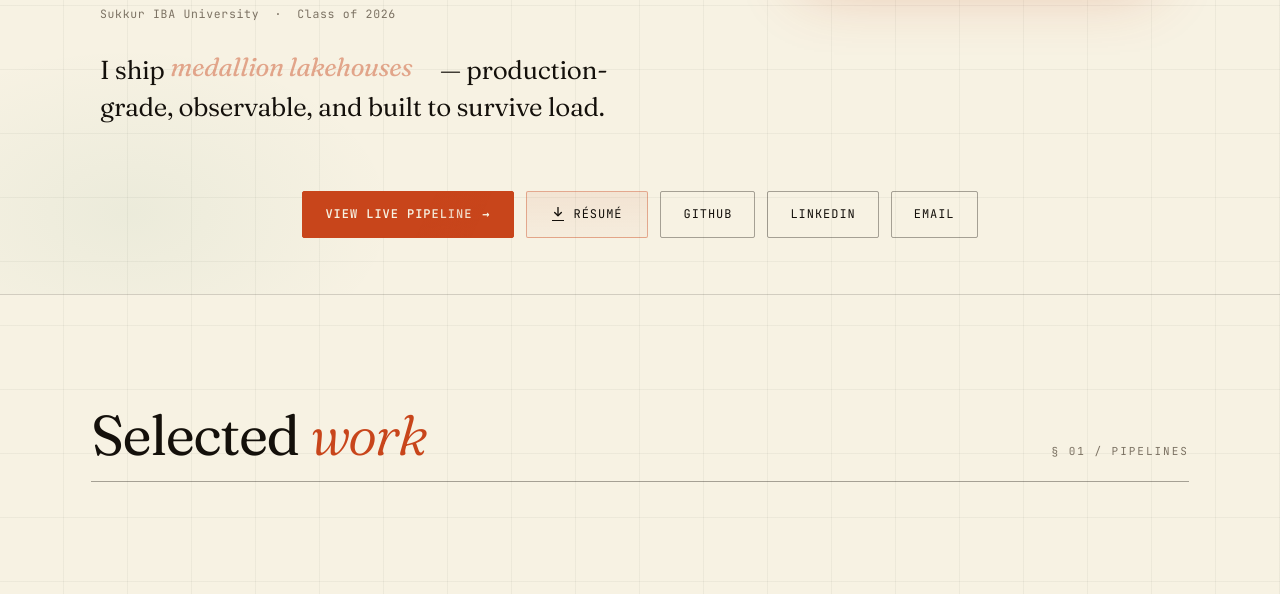
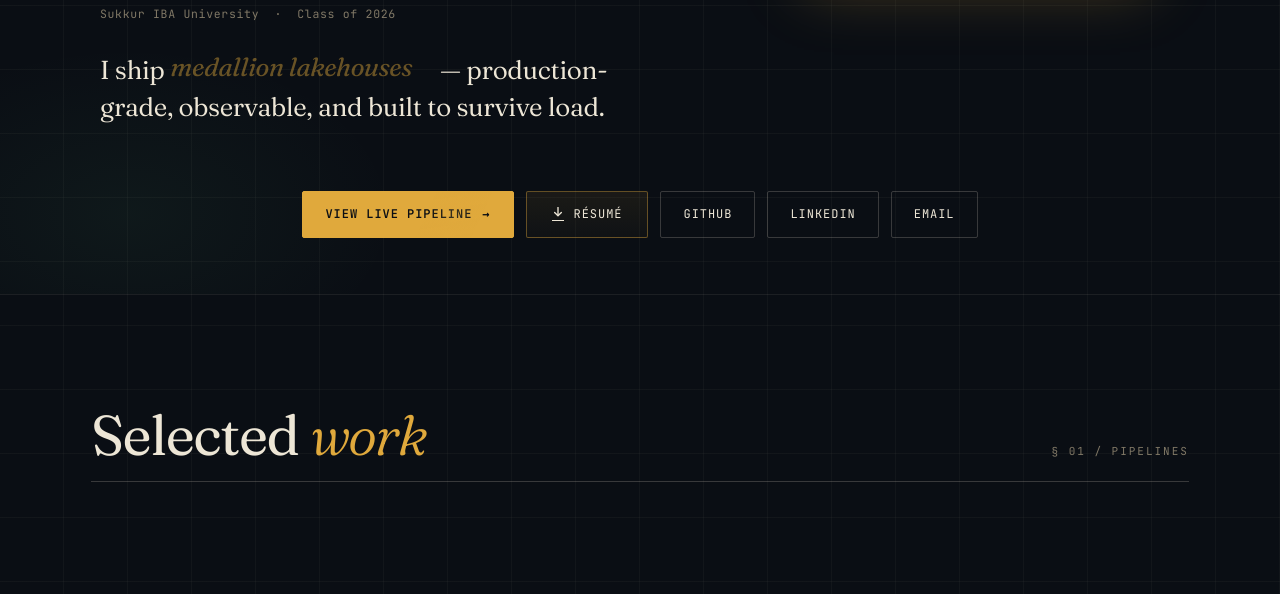
Before and after one commit to kelashkumar-iba/kelashkumar-iba.github.io, a plain HTML site: page index.html in a window 1280 px wide. Shown: the part 506-1100 px from the top of the page. Drawn offline with Linux system fonts and the light colour scheme.

Commit message:
Update index.html

```diff
--- a/index.html
+++ b/index.html
@@ -2314,8 +2314,7 @@
     const STORAGE_KEY = 'kk-theme';
 
     const stored = localStorage.getItem(STORAGE_KEY);
-    const prefersDark = window.matchMedia('(prefers-color-scheme: dark)').matches;
-    const initial = stored || (prefersDark ? 'dark' : 'light');
+    const initial = stored ?? 'dark';
     root.dataset.theme = initial;
 
     function setTheme(next, ev) {
```
